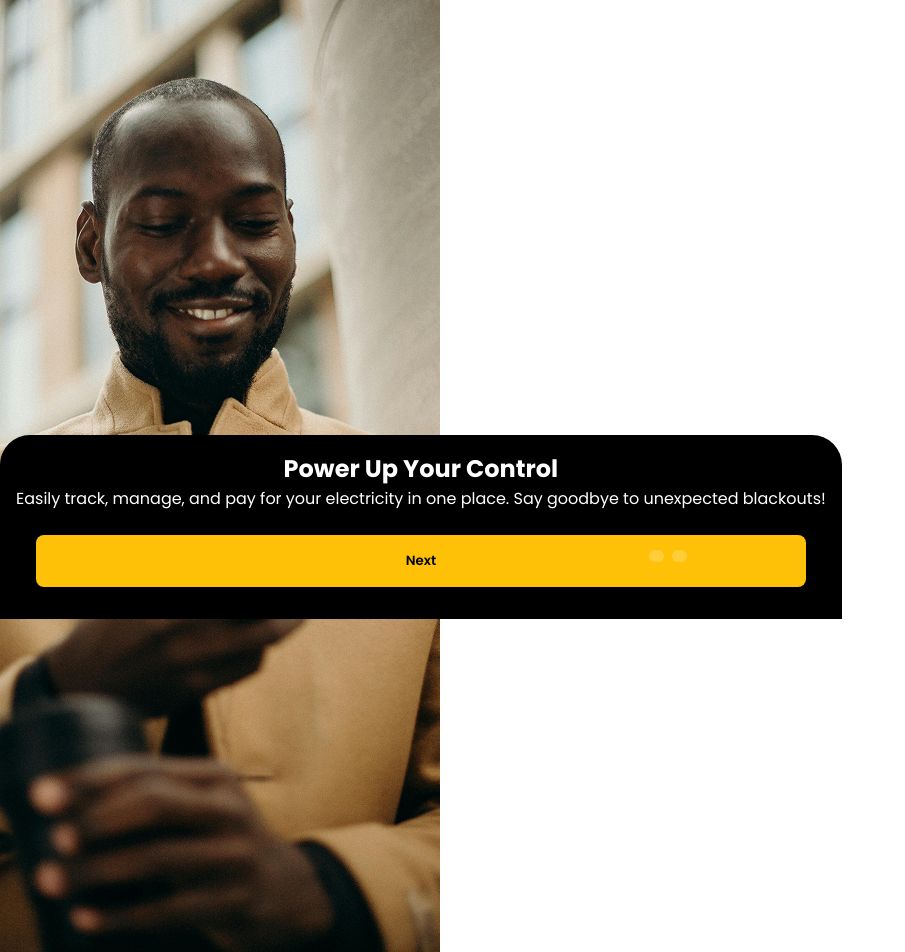
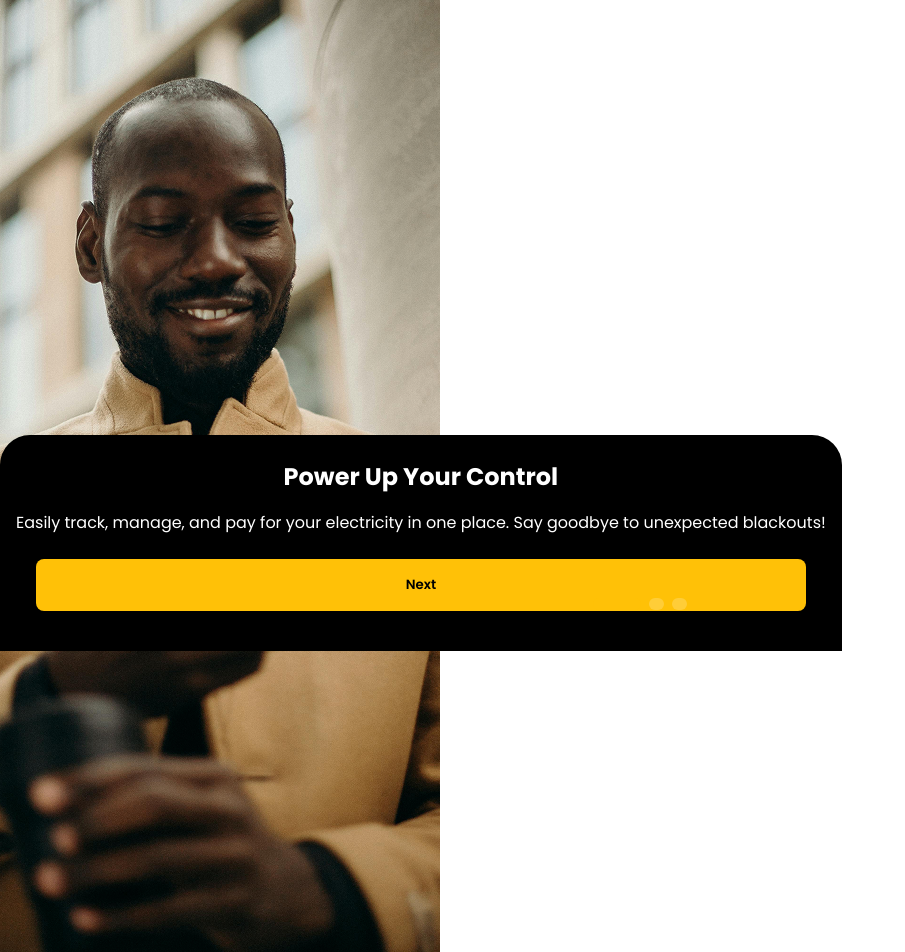
Before and after one commit to mrauthentik/pawa, a React (Vite) app in the folder pawa-sure/: page /onboarding in a window 1280 px wide. Shown: the top 952 px of the page, without its empty margins (0-905 px from the left). Built offline with nearby package versions, Linux system fonts and the light colour scheme.

Commit message:
feat: adjust text box padding and margin; update swiper pagination position

```diff
--- a/pawa-sure/src/App.css
+++ b/pawa-sure/src/App.css
@@ -365,7 +365,7 @@ button:active{
 
 .text-box{
    margin-top: -33rem;
-   padding: 1rem 1rem;
+   padding: 1.5rem 1rem;
    color: white;
    text-align: center;
    background-color: black !important;
@@ -375,6 +375,7 @@ button:active{
    border-top-right-radius: 30px;
     h2{
         font-size: 24px;
+        margin-bottom: 1rem;
     }
     p{
         font-size: 16px;
@@ -383,7 +384,7 @@ button:active{
 
 /* Custom Swiper Pagination */
 .swiper-pagination{
-    top: 34rem !important;
+    top: 37rem !important;
     bottom: auto;
   }
 .swiper-pagination-bullet {
```
